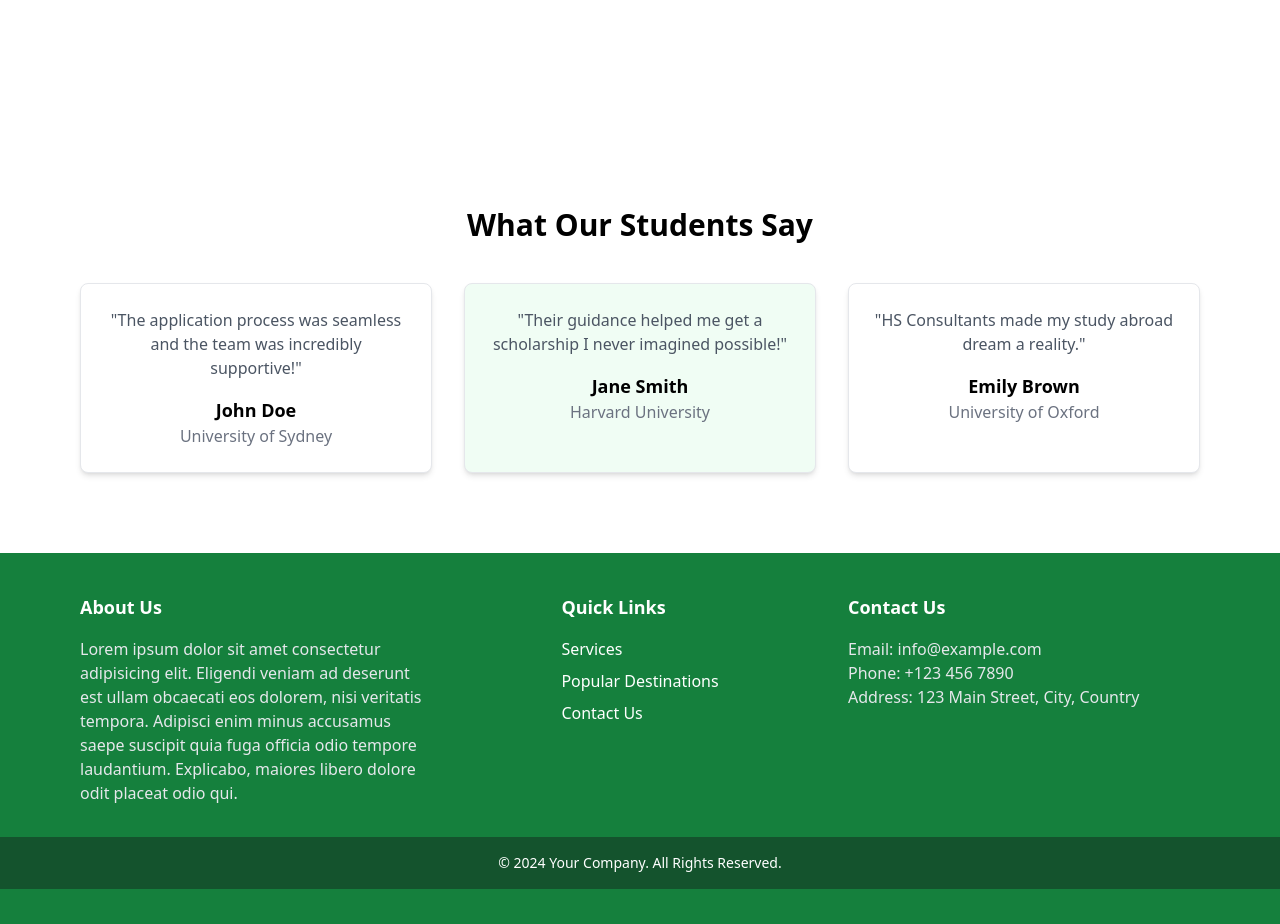
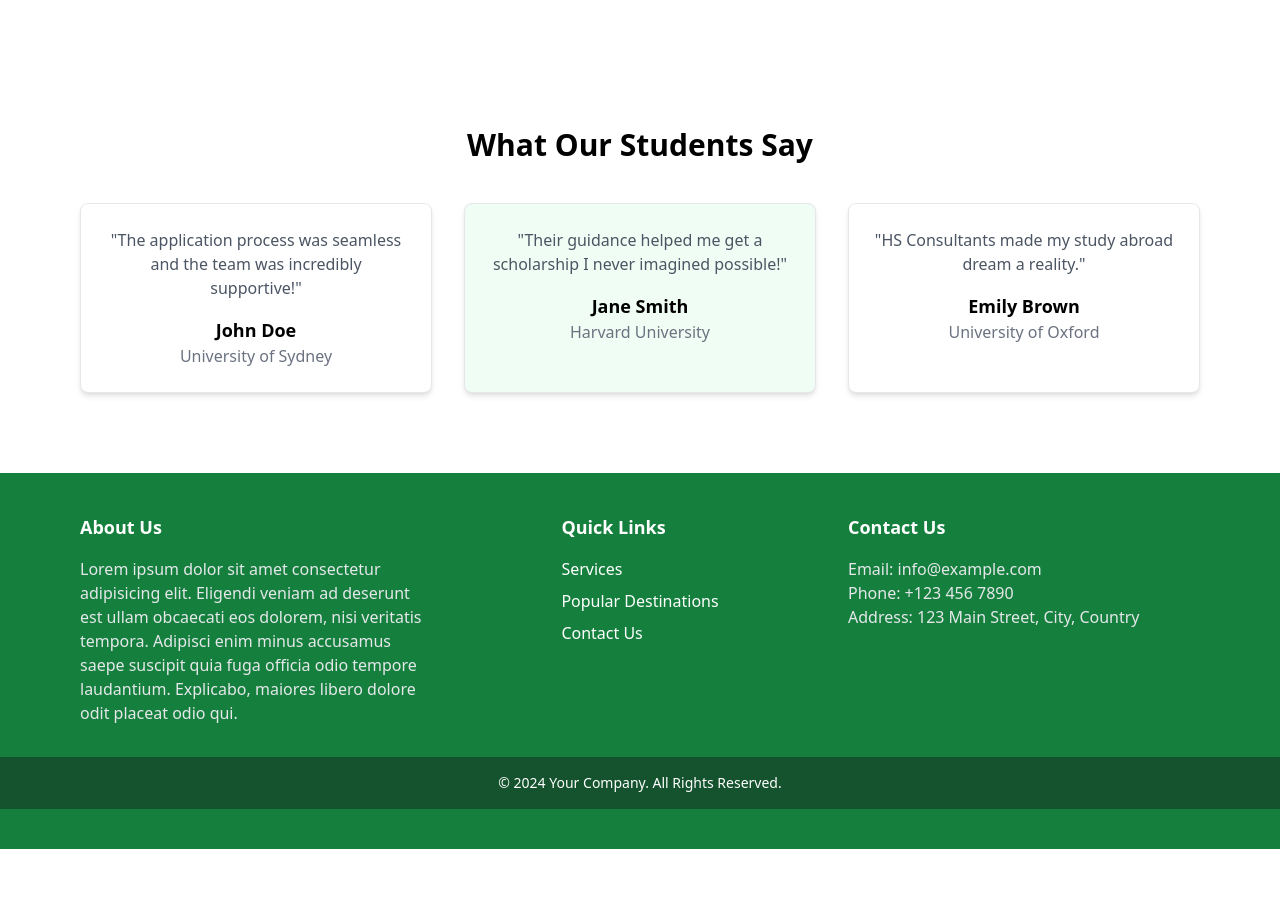
Before and after one commit to rohxama/FutureAbroad, a Next.js app: page / in a window 1280 px wide. Shown: the part 2820-3744 px from the top of the page. After the commit the page ends 3669 px from the top, so only its background shows below. Built offline with nearby package versions, Linux system fonts and the light colour scheme.

Commit message:
Changes some margins

```diff
--- a/src/components/Testimonials.js
+++ b/src/components/Testimonials.js
@@ -2,7 +2,7 @@ import React from 'react';
 
 export const TestimonialsSection = () => {
   return (
-    <section id="testimonials" className="py-20">
+    <section id="testimonials" className="pb-20">
       <div className="max-w-6xl mx-auto px-4">
         <h2 className="text-3xl font-bold text-center mb-10">What Our Students Say</h2>
         <div className="grid grid-cols-1 md:grid-cols-3 gap-8 testimonials-container">
```
